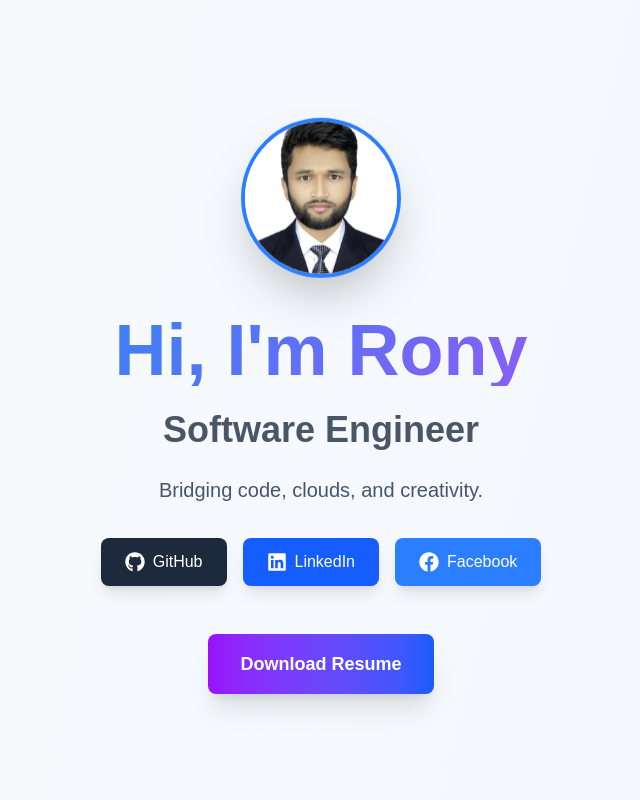
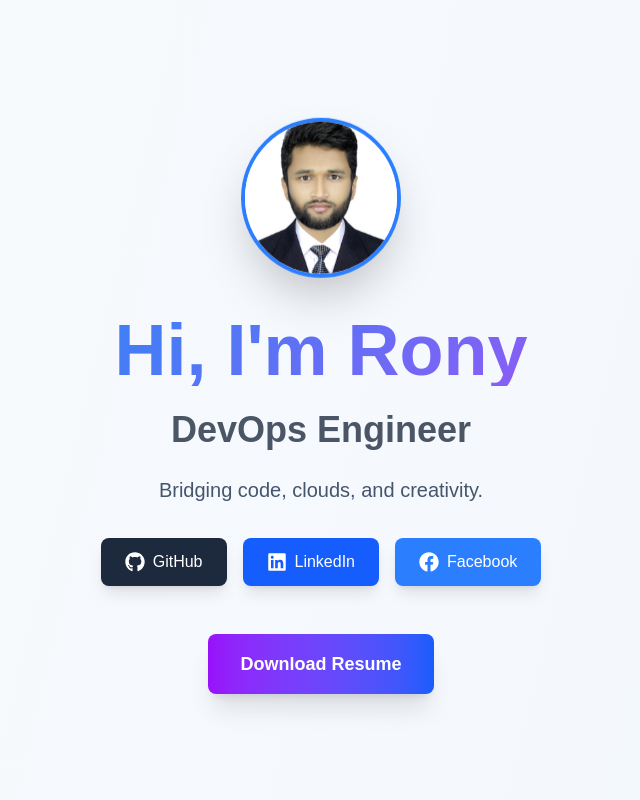
Before and after one commit to mohammadrony/portfolio, a Next.js app: page / in a window 1280 px wide. Shown: the top 800 px of the page, without its empty margins (319-959 px from the left). Built offline with nearby package versions, Linux system fonts and the light colour scheme.

Commit message:
Update title.

```diff
--- a/app/components/Hero.tsx
+++ b/app/components/Hero.tsx
@@ -20,7 +20,7 @@ export default function Hero() {
           Hi, I&apos;m Rony
         </h1>
         <h2 className="text-3xl md:text-4xl font-semibold text-gray-600 dark:text-gray-400 mb-6">
-          Software Engineer
+          DevOps Engineer
         </h2>
         <p className="text-xl text-slate-600 dark:text-slate-300 mb-8 max-w-2xl mx-auto leading-relaxed">
            Bridging code, clouds, and creativity.
```
